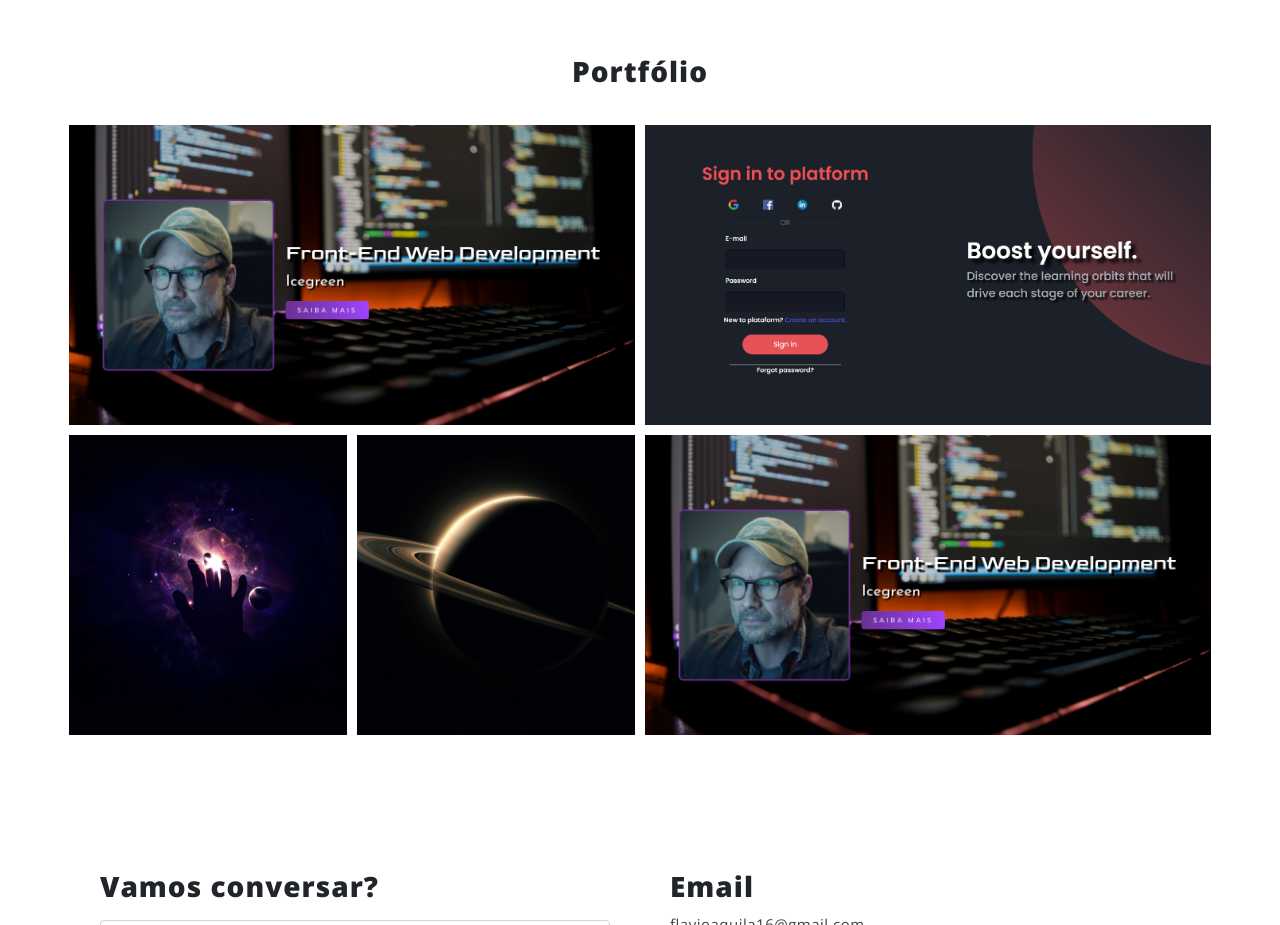
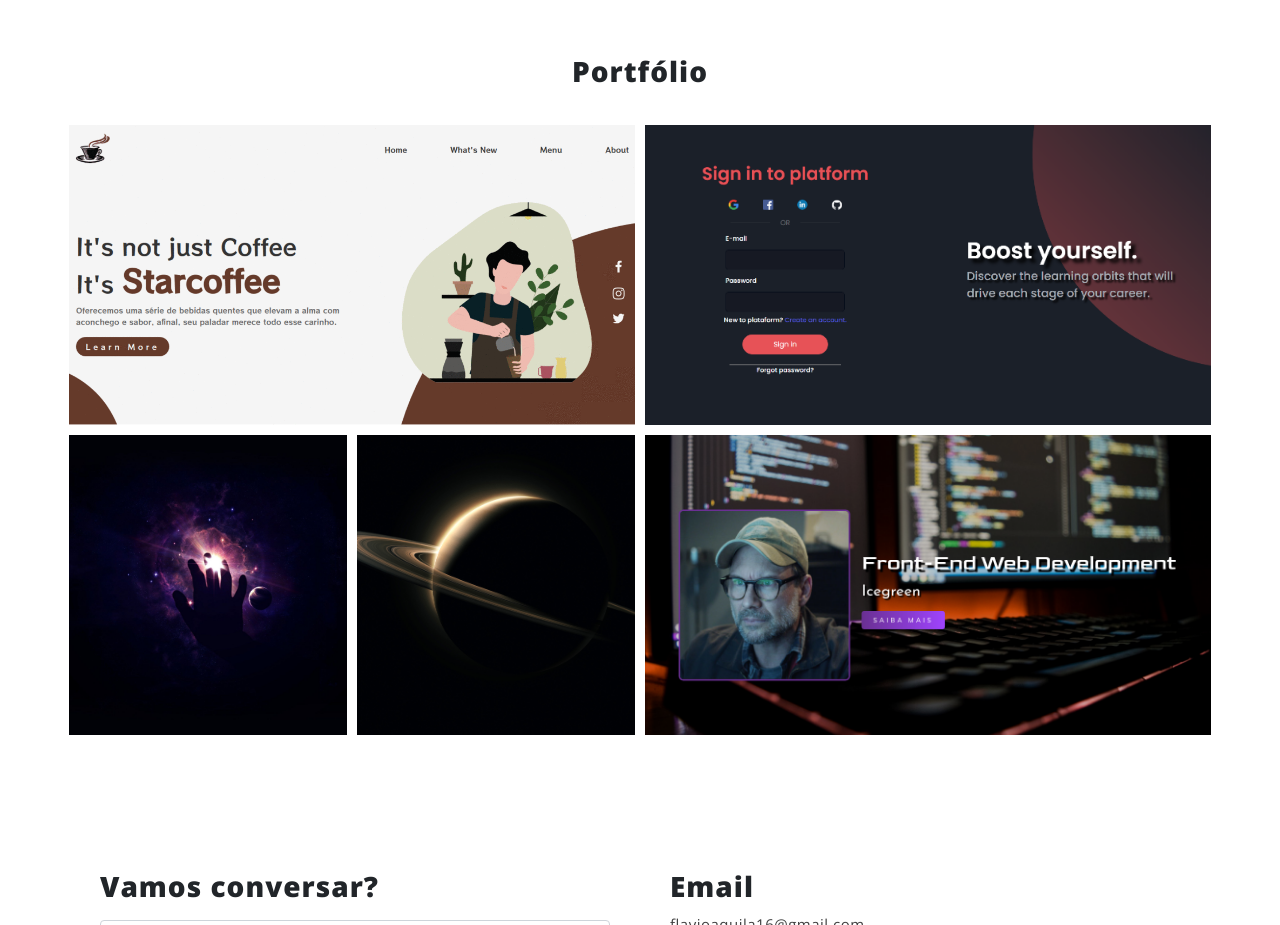
Before and after one commit to Icegreeen/icegreen, a website: page index.html in a window 1280 px wide. Shown: the part 2300-3225 px from the top of the page. Drawn offline with nearby package versions, Linux system fonts and the light colour scheme.

Commit message:
Update index.html

```diff
--- a/index.html
+++ b/index.html
@@ -246,7 +246,7 @@
 
                 <!-- Job 1 -->
                 <div class="img-port col-lg-6 col-sm-12 position-relative" id="job1">
-                    <img src="./img/port.png">
+                    <img src="./img/starcoffee.gif">
                     <div class="portfolio-box-caption">
                         <div class="portfolio-box-caption-content">
                             <div class="project-category text-faded">
```
